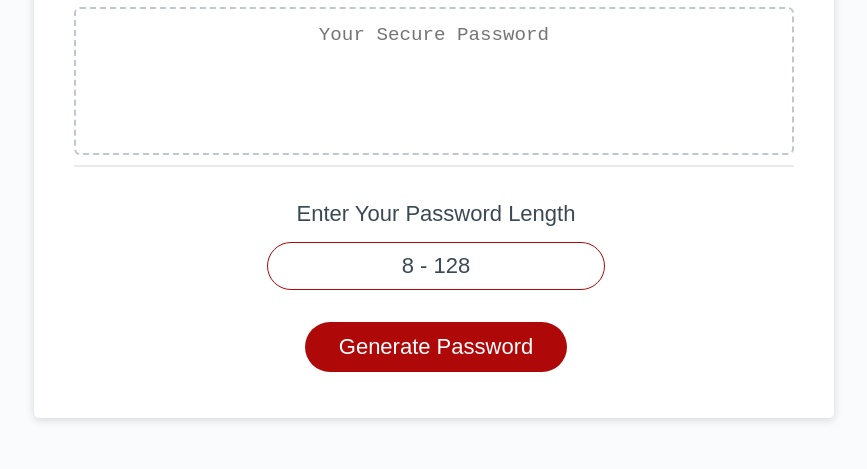
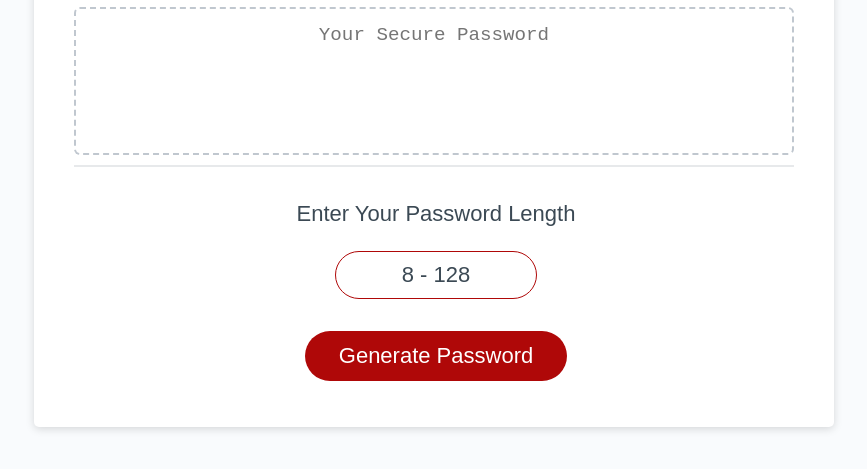
Before and after one commit to BryceStockman/password-generator, a plain HTML site: page index.html in a window 1280 px wide. Shown: the part 241-710 px from the top of the page, without its empty margins (206-1073 px from the left). Drawn offline with Linux system fonts and the light colour scheme.

Commit message:
minor styling adjustment

```diff
--- a/assets/css/style.css
+++ b/assets/css/style.css
@@ -77,10 +77,9 @@ header {
   display: inline-block;
   font-size: 22px;
   line-height: 22px;
-  padding-top: 20px;
+  padding: 20px 0 10px 0;
   margin: 16px 16px 0px 20px;
   text-align: center;
-  cursor: pointer;
 }
 
 .password-length-value {
@@ -93,7 +92,7 @@ header {
   margin: 16px 16px 16px 20px;
   padding: 10px 24px;
   text-align: center;
-  cursor: pointer;
+  width: 28%;
 }
 
 .btn {
```
